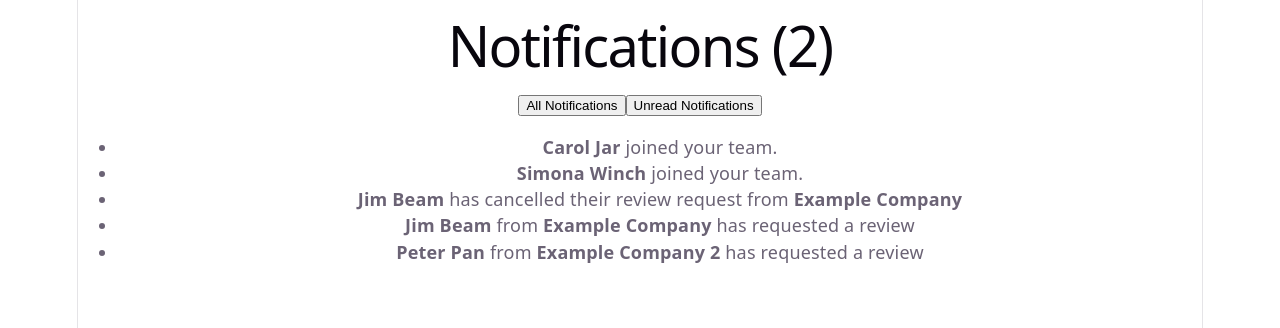
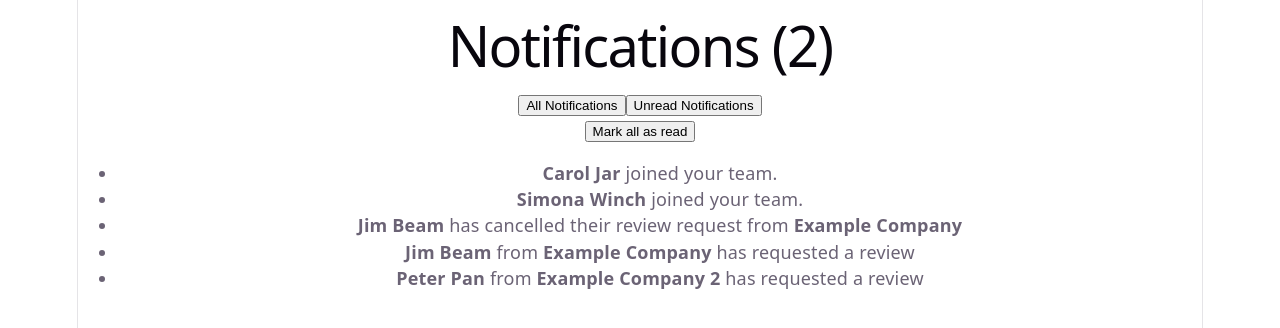
Before and after one commit to Yden00/Front-End-Task-Notifications-Dropdown, a React (Vite) app: page / in a window 1280 px wide. Shown: the top 328 px of the page. Built offline with nearby package versions, Linux system fonts and the light colour scheme.

Commit message:
feat: add mark-as-read and mark-all-as-read

```diff
--- a/src/App.tsx
+++ b/src/App.tsx
@@ -4,7 +4,7 @@ import { renderNotification } from "./renderers";
 import { type Tab } from "./types";
 
 export default function App() {
-  const [notifications] = useState(seedNotifications);
+  const [notifications, setNotifications] = useState(seedNotifications);
   const [activeTab, setActiveTab] = useState<Tab>("all");
 
   const visibleNotifications =
@@ -13,6 +13,16 @@ export default function App() {
       : notifications;
 
   const unreadCount = notifications.filter((n) => !n.read).length;
+
+  function markAllAsRead() {
+    setNotifications((prev) => prev.map((n) => ({ ...n, read: true })));
+  }
+
+  function markAsRead(id: string) {
+    setNotifications((prev) =>
+      prev.map((n) => (n.id === id ? { ...n, read: true } : n)),
+    );
+  }
 
   return (
     <div>
@@ -23,6 +33,7 @@ export default function App() {
           Unread Notifications
         </button>
       </div>
+      <button onClick={markAllAsRead}>Mark all as read</button>
       {visibleNotifications.length === 0 ? (
         <p>
           {activeTab === "unread"
@@ -32,7 +43,9 @@ export default function App() {
       ) : (
         <ul>
           {visibleNotifications.map((n) => (
-            <li key={n.id}>{renderNotification(n)}</li>
+            <li key={n.id} onClick={() => markAsRead(n.id)}>
+              {renderNotification(n)}
+            </li>
           ))}
         </ul>
       )}
```
